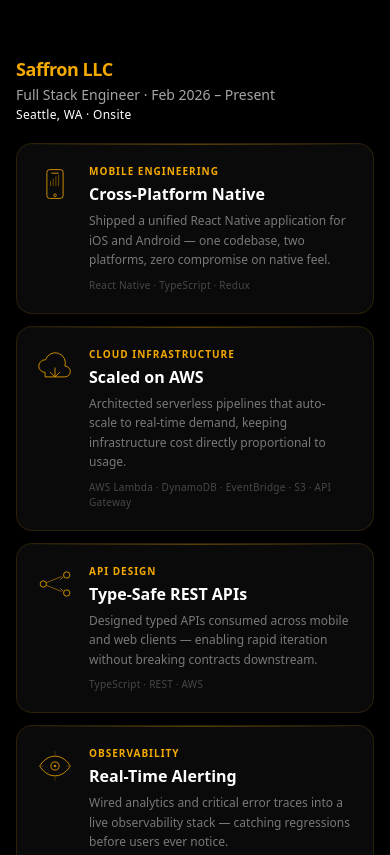
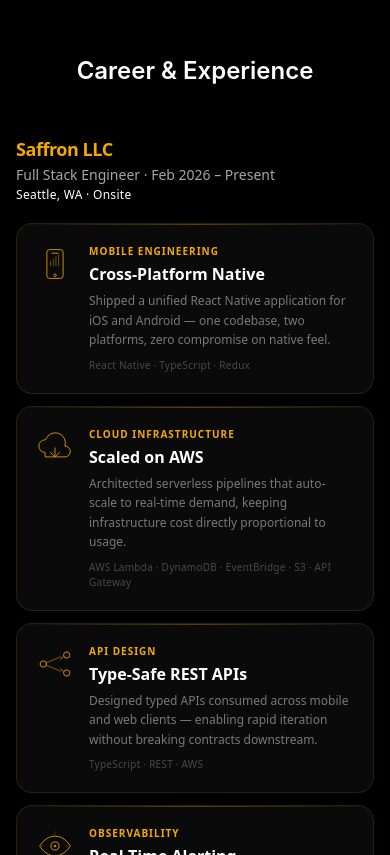
Before and after one commit to mishraprajwal/portfolio, a React (Vite) app: page / in a window 390 px wide. Shown: the part 893-1748 px from the top of the page. Built offline with nearby package versions, Linux system fonts and the light colour scheme.

Commit message:
fix eduaction section title for mobile

```diff
--- a/src/components/Experience.jsx
+++ b/src/components/Experience.jsx
@@ -348,7 +348,13 @@
       </div>
 
       {/* ── MOBILE: grouped feature cards ── */}
-      <div className="flex flex-col md:hidden px-4 py-14 gap-10">
+      <div className="flex flex-col md:hidden px-4 pt-14 pb-14 gap-10">
+        <h2
+          className="text-2xl sm:text-3xl font-semibold text-center text-white mb-2"
+          style={{ fontFamily: 'SF Pro Display, -apple-system, BlinkMacSystemFont, sans-serif' }}
+        >
+          Career & Experience
+        </h2>
         {[...new Set(FEATURES.map(f => f.company))].map((co) => {
           const coFeatures = FEATURES.filter(f => f.company === co);
           const coColor = coFeatures[0].companyColor;
```
